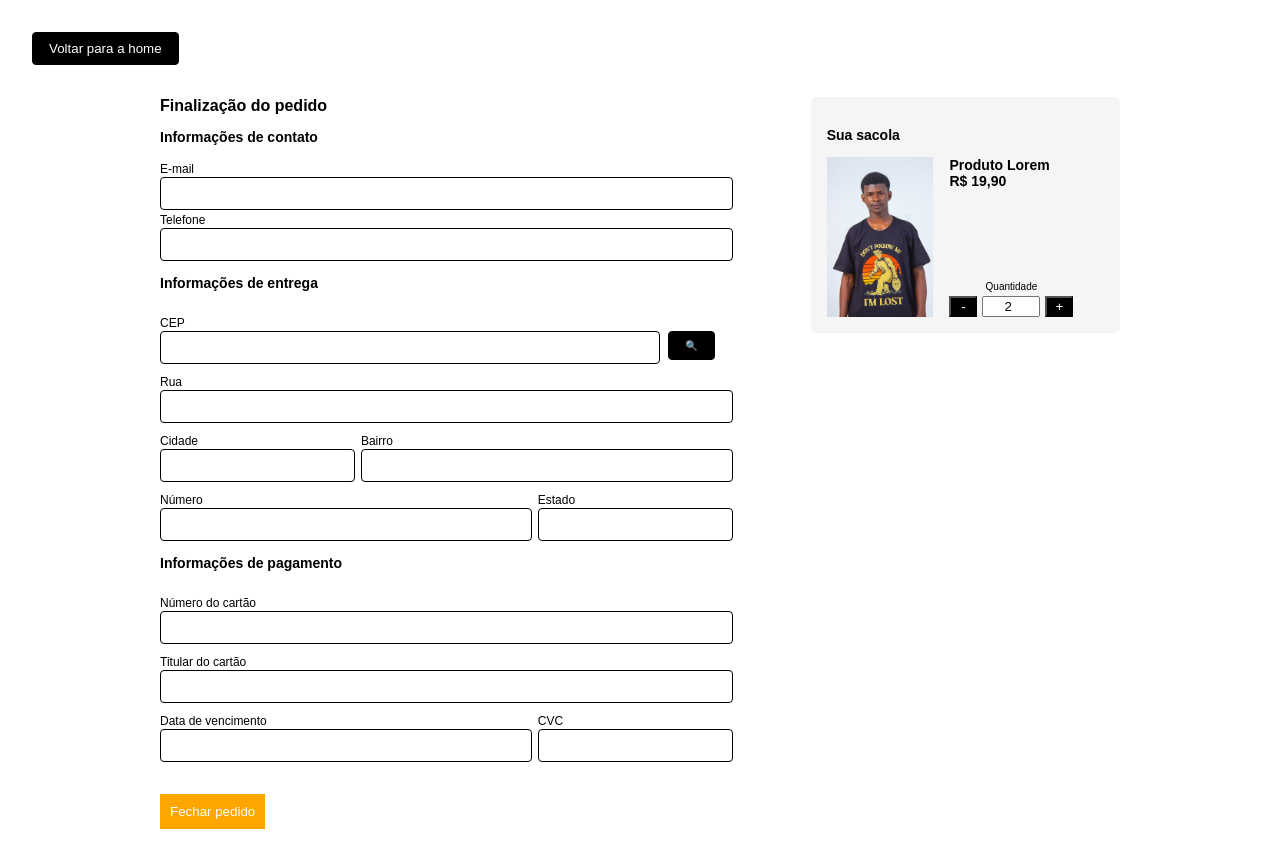
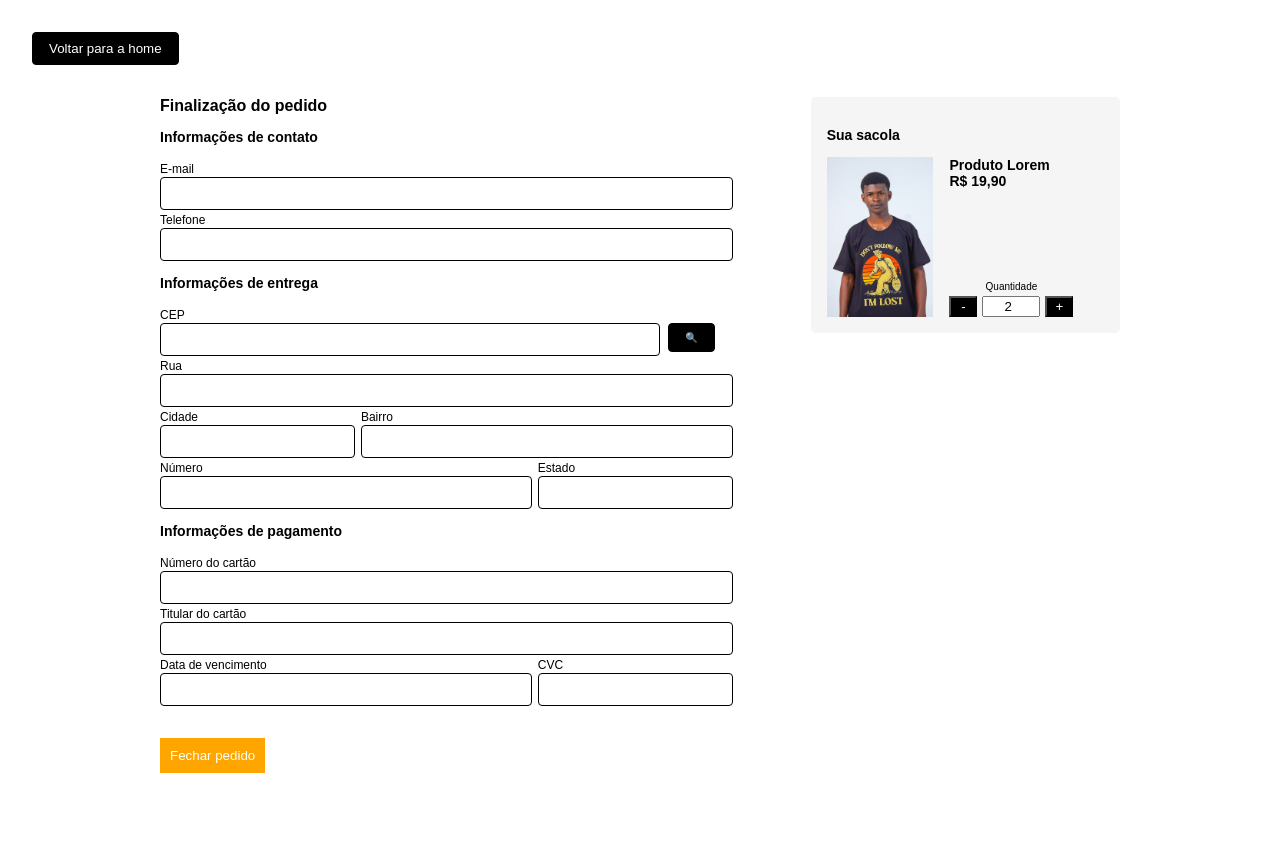
Before and after one commit to MatheusBeniniF/chico-rei, a Vue app: page /checkout in a window 1280 px wide. After the commit the page ends 805 px from the top, so only its background shows below. Built offline with nearby package versions, Linux system fonts and the light colour scheme.

Commit message:
feat: turn back to checkout view all details and delete the checkout components

```diff
--- a/src/components/ContactInfo.vue
+++ /dev/null
@@ -1,43 +0,0 @@
-<script setup>
-import { ref, watch } from "vue";
-import { defineProps } from "vue";
-
-const props = defineProps({
-  form: {
-    type: Object,
-    required: true,
-  },
-  errors: {
-    type: Object,
-    required: true,
-  },
-});
-
-const localForm = ref({ ...props.form });
-
-const emit = defineEmits(["update:form"]);
-
-watch(
-  localForm,
-  (newValue) => {
-    emit("update:form", newValue);
-  },
-  { deep: true }
-);
-</script>
-
-<template>
-  <div>
-    <h3>Informações de contato</h3>
-    <div>
-      <label for="email">E-mail</label>
-      <input v-model="localForm.email">
-      <span v-if="errors.email" class="error">{{ errors.email[0] }}</span>
-    </div>
-    <div>
-      <label for="phone">Telefone</label>
-      <input v-model="localForm.phone">
-      <span v-if="errors.phone" class="error">{{ errors.phone[0] }}</span>
-    </div>
-  </div>
-</template>
--- a/src/components/DeliveryInfo.vue
+++ /dev/null
@@ -1,85 +0,0 @@
-<script setup>
-import { ref, watch } from "vue";
-import { defineProps } from "vue";
-
-const props = defineProps({
-  form: {
-    type: Object,
-    required: true,
-  },
-  errors: {
-    type: Object,
-    required: true,
-  },
-  fetchAddress: {
-    type: Function,
-    required: true,
-  },
-  loadingCep: {
-    type: Boolean,
-    required: true,
-  }
-});
-
-const localForm = ref({ ...props.form });
-
-const emit = defineEmits(["update:form"]);
-
-watch(
-  localForm,
-  (newValue) => {
-    emit("update:form", newValue);
-  },
-  { deep: true }
-);
-
-</script>
-
-<template>
-  <div class="container">
-    <h3>Informações de entrega</h3>
-    <div>
-      <label for="cep">CEP</label>
-      <div class="cep-container">
-        <input v-model="localForm.cep">
-        <button :disabled="loadingCep" @click="fetchAddress(localForm.cep)" type="button">
-  🔍
-        </button>
-      </div>
-    </div>
-    <span v-if="errors.cep" class="error">{{ errors.cep[0] }}</span>
-
-    <div>
-
-      <label for="street">Rua</label>
-      <input v-model="localForm.street">
-      <span v-if="errors.street" class="error">{{ errors.street[0] }}</span>
-    </div>
-
-    <div class="side-by-side">
-      <div class="side-1">
-        <label for="city">Cidade</label>
-        <input v-model="localForm.city">
-        <span v-if="errors.city" class="error">{{ errors.city[0] }}</span>
-      </div>
-      <div class="side-2">
-        <label for="neighborhood">Bairro</label>
-        <input v-model="localForm.neighborhood">
-        <span v-if="errors.neighborhood" class="error">{{ errors.neighborhood[0] }}</span>
-      </div>
-    </div>
-    <div class="side-by-side">
-      <div class="side-2">
-        <label for="number">Número</label>
-        <input v-model="localForm.number">
-        <span v-if="errors.number" class="error">{{ errors.number[0] }}</span>
-
-      </div>
-      <div class="side-1">
-        <label for="state">Estado</label>
-        <input v-model="localForm.state">
-        <span v-if="errors.state" class="error">{{ errors.state[0] }}</span>
-      </div>
-    </div>
-  </div>
-</template>
--- a/src/components/PaymentInfo.vue
+++ /dev/null
@@ -1,64 +0,0 @@
-<script setup>
-import { ref, watch } from "vue";
-import { defineProps } from "vue";
-
-const props = defineProps({
-  form: {
-    type: Object,
-    required: true,
-  },
-  errors: {
-    type: Object,
-    required: true,
-  },
-});
-
-const localForm = ref({ ...props.form });
-
-const emit = defineEmits(["update:form"]);
-
-watch(
-  localForm,
-  (newValue) => {
-    emit("update:form", newValue);
-  },
-  { deep: true }
-);
-</script>
-
-<template>
-  <div class="container">
-    <h3>Informações de pagamento</h3>
-
-    <div>
-      <label for="cardNumber">Número do cartão</label>
-      <input v-model="localForm.cardNumber" type="number" />
-      <span v-if="errors.cardNumber" class="error">
-        {{ errors.cardNumber[0] }}
-      </span>
-    </div>
-
-    <div>
-      <label for="cardHolder">Titular do cartão</label>
-      <input v-model="localForm.cardHolder" />
-      <span v-if="errors.cardHolder" class="error">
-        {{ errors.cardHolder[0] }}
-      </span>
-    </div>
-
-    <div class="side-by-side">
-      <div class="side-2">
-        <label for="expiration">Data de vencimento</label>
-        <input v-model="localForm.expiration" />
-        <span v-if="errors.expiration" class="error">
-          {{ errors.expiration[0] }}
-        </span>
-      </div>
-      <div class="side-1">
-        <label for="cvc">CVC</label>
-        <input v-model="localForm.cvc" type="number" />
-        <span v-if="errors.cvc" class="error">{{ errors.cvc[0] }}</span>
-      </div>
-    </div>
-  </div>
-</template>
--- a/src/views/CheckoutView.vue
+++ b/src/views/CheckoutView.vue
@@ -2,11 +2,8 @@
 import { ref } from "vue";
 import cep from "cep-promise";
 import { z } from "zod";
-import ContactInfo from "@/components/ContactInfo.vue";
-import DeliveryInfo from "@/components/DeliveryInfo.vue";
-import PaymentInfo from "@/components/PaymentInfo.vue";
+import { useRouter } from "vue-router";
 import BagInfo from "@/components/BagInfo.vue";
-import { useRouter } from "vue-router";
 
 const router = useRouter();
 
@@ -99,32 +96,109 @@ const submitOrder = (e) => {
       <div v-if="loadingCep" class="loading-overlay">
         <div class="spinner"></div>
       </div>
+      <div v-if="successMessage" class="success-message">
+          Pedido finalizado com sucesso!
+        </div>
       <div class="form-container">
         <h2>Finalização do pedido</h2>
 
-        <ContactInfo :form="form" :errors="errors" />
-        <DeliveryInfo
-          :form="form"
-          @update:form="(newForm) => form = newForm"
-          :errors="errors"
-          :fetch-address="fetchAddress"
-          :loading-cep="loadingCep"
-        />
-        <PaymentInfo :form="form" :errors="errors" />
+        <!-- Informações de Contato -->
+        <h3>Informações de contato</h3>
+        <div>
+          <label for="email">E-mail</label>
+          <input v-model="form.email">
+          <span v-if="errors.email" class="error">{{ errors.email[0] }}</span>
+        </div>
+        <div>
+          <label for="phone">Telefone</label>
+          <input v-model="form.phone">
+          <span v-if="errors.phone" class="error">{{ errors.phone[0] }}</span>
+        </div>
+
+        <!-- Informações de Entrega -->
+        <h3>Informações de entrega</h3>
+        <div>
+          <label for="cep">CEP</label>
+          <div class="cep-container">
+            <input v-model="form.cep">
+            <button :disabled="loadingCep" @click="fetchAddress(form.cep)" type="button">🔍</button>
+          </div>
+        </div>
+        <span v-if="errors.cep" class="error">{{ errors.cep[0] }}</span>
+
+        <div>
+          <label for="street">Rua</label>
+          <input v-model="form.street">
+          <span v-if="errors.street" class="error">{{ errors.street[0] }}</span>
+        </div>
+
+        <div class="side-by-side">
+          <div class="side-1">
+            <label for="city">Cidade</label>
+            <input v-model="form.city">
+            <span v-if="errors.city" class="error">{{ errors.city[0] }}</span>
+          </div>
+          <div class="side-2">
+            <label for="neighborhood">Bairro</label>
+            <input v-model="form.neighborhood">
+            <span v-if="errors.neighborhood" class="error">{{ errors.neighborhood[0] }}</span>
+          </div>
+        </div>
+
+        <div class="side-by-side">
+          <div class="side-2">
+            <label for="number">Número</label>
+            <input v-model="form.number">
+            <span v-if="errors.number" class="error">{{ errors.number[0] }}</span>
+          </div>
+          <div class="side-1">
+            <label for="state">Estado</label>
+            <input v-model="form.state">
+            <span v-if="errors.state" class="error">{{ errors.state[0] }}</span>
+          </div>
+        </div>
+
+        <!-- Informações de Pagamento -->
+        <h3>Informações de pagamento</h3>
+        <div>
+          <label for="cardNumber">Número do cartão</label>
+          <input v-model="form.cardNumber" />
+          <span v-if="errors.cardNumber" class="error">
+            {{ errors.cardNumber[0] }}
+          </span>
+        </div>
+
+        <div>
+          <label for="cardHolder">Titular do cartão</label>
+          <input v-model="form.cardHolder" />
+          <span v-if="errors.cardHolder" class="error">
+            {{ errors.cardHolder[0] }}
+          </span>
+        </div>
+
+        <div class="side-by-side">
+          <div class="side-2">
+            <label for="expiration">Data de vencimento</label>
+            <input v-model="form.expiration" />
+            <span v-if="errors.expiration" class="error">
+              {{ errors.expiration[0] }}
+            </span>
+          </div>
+          <div class="side-1">
+            <label for="cvc">CVC</label>
+            <input v-model="form.cvc" />
+            <span v-if="errors.cvc" class="error">{{ errors.cvc[0] }}</span>
+          </div>
+        </div>
 
         <button class="submit-btn" type="submit">
           Fechar pedido
         </button>
-
-        <div v-if="successMessage" class="success-message">
-          Pedido finalizado com sucesso!
-        </div>
       </div>
 
       <BagInfo :product="product" :update-quantity="updateQuantity" />
     </div>
   </form>
-
 </template>
 
 <style lang="less" src="@/styles/checkout.less"></style>
```
Lines whose indentation alone changed are shown as unchanged.
